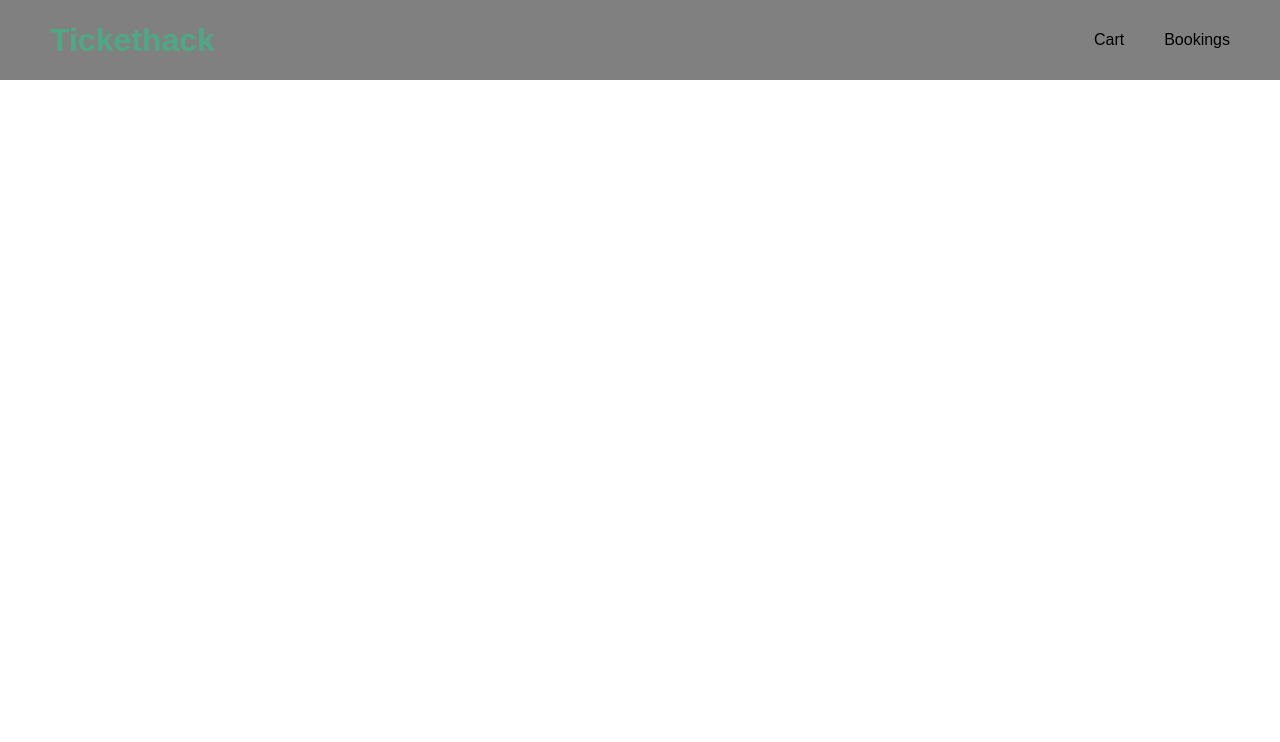
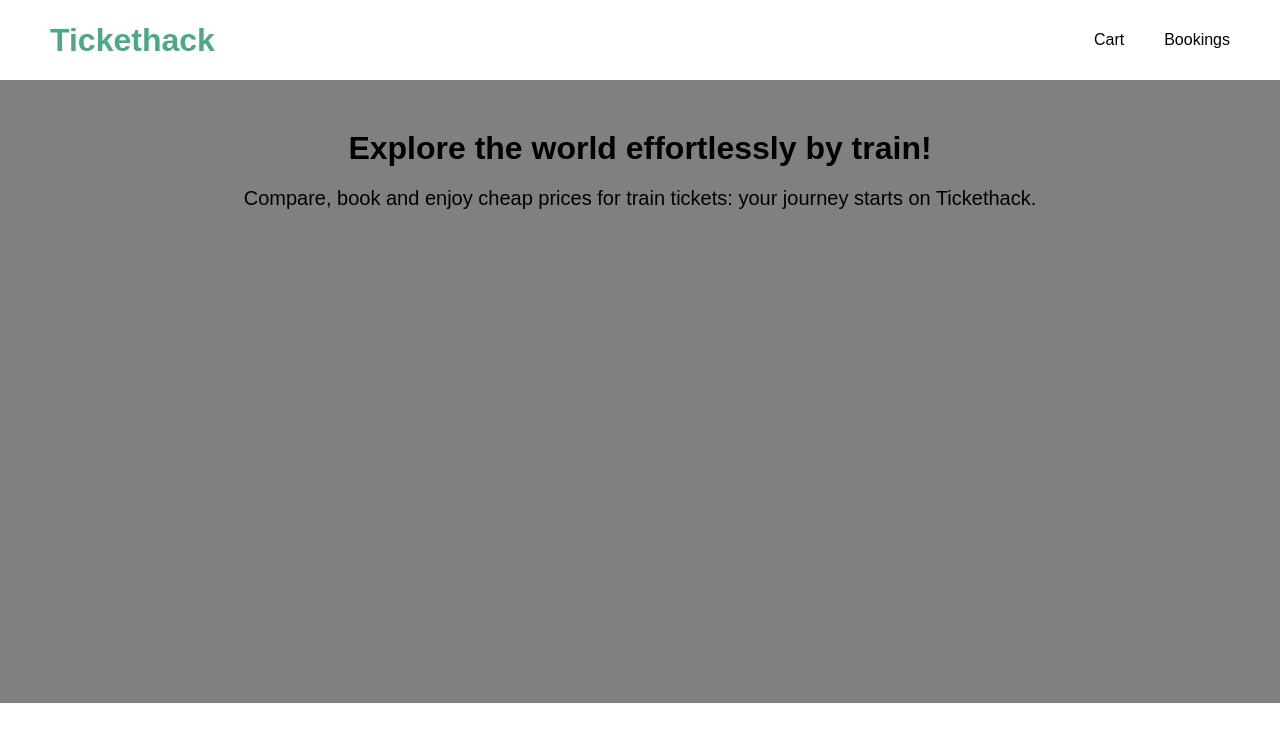
Before and after one commit to 0xhel/Tickethack, a plain HTML site: page FRONTEND/index.html in a window 1280 px wide. Drawn offline with Linux system fonts and the light colour scheme.

Commit message:
push frontend actualisation

```diff
--- a/FRONTEND/CSS/style.css
+++ b/FRONTEND/CSS/style.css
@@ -1,14 +1,13 @@
 body {
     font-family: sans-serif;
-    margin: 0
+    margin: 0;
 }
 
-header {
+#header {
     display: flex;
     justify-content: space-between;
     align-items: center;
     height: 80px;
-    background-color: grey;
 }
 
 #logo {
@@ -22,3 +21,21 @@ header {
     gap: 40px;
     margin-right: 50px
 }
+
+#main {
+    background-color: grey;
+    height: 623px
+}
+
+h1 {
+    margin: 0px;
+    width: 100%;
+    text-align: center;
+    padding-top: 50px
+}
+
+p {
+    width: 100%;
+    text-align: center;
+    font-size: 1.25em;
+}
--- a/FRONTEND/index.html
+++ b/FRONTEND/index.html
@@ -12,7 +12,7 @@
 
 <body>
 
-    <header>
+    <div id="header">
 
         <div id="logo"><strong>Tickethack</strong></div>
 
@@ -21,11 +21,32 @@
             <div>Bookings</div>
         </div>
 
-    </header>
+    </div>
 
-    <main>
 
-    </main>
+
+    <div id="main">
+
+        <h1>Explore the world effortlessly by train!</h1>
+
+        <p>Compare, book and enjoy cheap prices for train tickets: your journey starts on Tickethack.</p>
+
+
+        <form>
+
+
+
+        </form>
+
+
+
+        <div>
+
+        </div>
+
+
+
+    </div>
 
 
 
```
